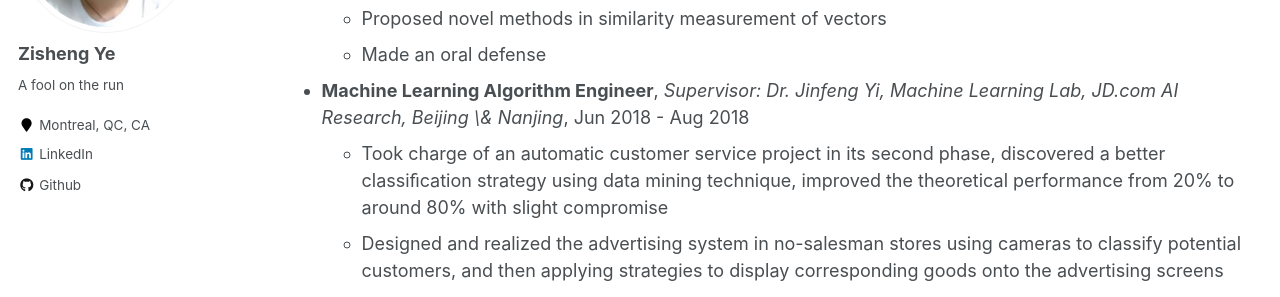
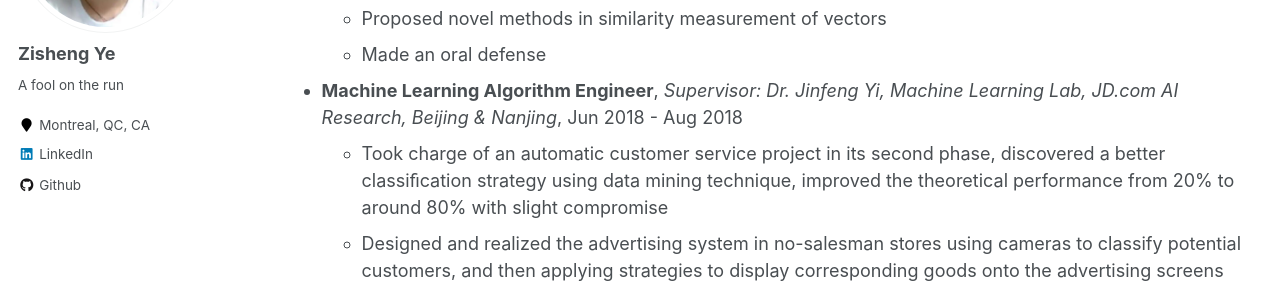
Before and after one commit to macaoleaf/macaoleaf.github.io, a Jekyll site: the page built from _pages/cv.md, in a window 1280 px wide and 900 px high, scrolled down 822 px. Shown: the part 180-477 px from the top of the window. Built offline with Jekyll 4.4.1, drawn with Linux system fonts in a browser that asks for light colours.

Commit message:
cv sign modified

```diff
--- a/_pages/cv.md
+++ b/_pages/cv.md
@@ -32,7 +32,7 @@ Experience
   * Proposed novel methods in similarity measurement of vectors
   * Made an oral defense
 
-* **Machine Learning Algorithm Engineer**, _Supervisor: Dr. Jinfeng Yi, Machine Learning Lab, JD.com AI Research, Beijing \& Nanjing_, Jun 2018 - Aug 2018
+* **Machine Learning Algorithm Engineer**, _Supervisor: Dr. Jinfeng Yi, Machine Learning Lab, JD.com AI Research, Beijing & Nanjing_, Jun 2018 - Aug 2018
   * Took charge of an automatic customer service project in its second phase, discovered a better classiﬁcation strategy using data mining technique, improved the theoretical performance from 20% to around 80% with slight compromise
   * Designed and realized the advertising system in no-salesman stores using cameras to classify potential customers, and then applying strategies to display corresponding goods onto the advertising screens
   * Designed an importance weighting mechanism in certain sorting algorithms to reduce time complexity
```
Also changed, not shown: 1 other file.
